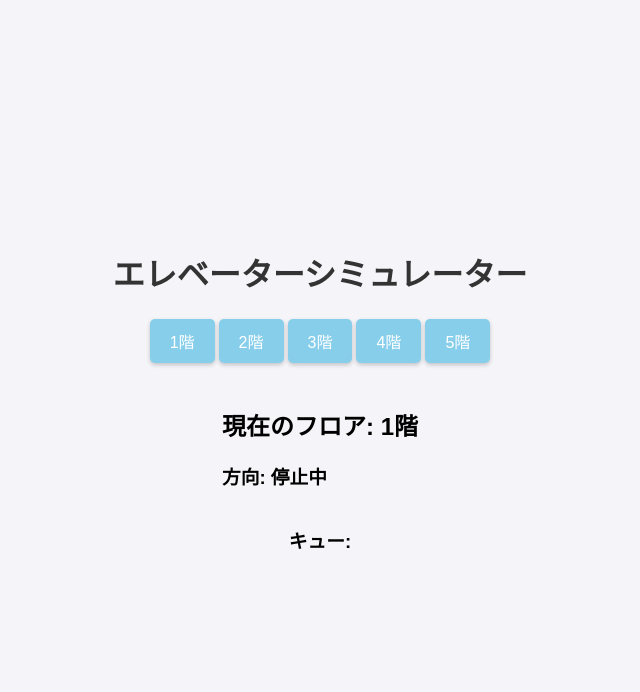
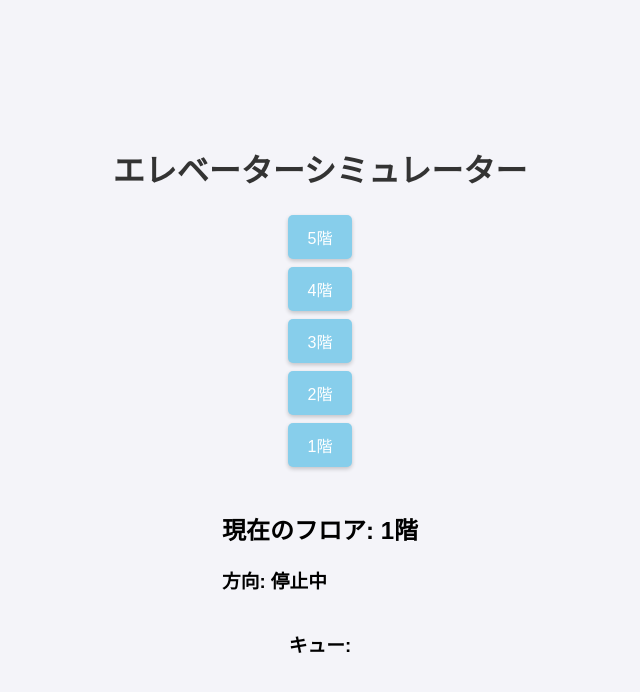
Before and after one commit to itc-s23014/ReactLesson05, a Next.js app: page / in a window 1280 px wide. Shown: the top 692 px of the page, without its empty margins (320-960 px from the left). Built offline with nearby package versions, Linux system fonts and the light colour scheme.

Commit message:
buttonを縦に変更

```diff
--- a/pages/index.js
+++ b/pages/index.js
@@ -61,22 +61,24 @@ export default function Home() {
   return (
 	  <div style={{ display: 'flex', flexDirection: 'column', alignItems: 'center' }}>
   <h1>エレベーターシミュレーター</h1>
-      <div>
-        {floors.map((floor) => (
+  <div style={{ display: 'flex', flexDirection: 'column' }}>
+    {floors.slice().reverse().map((floor) => (
       <button key={floor} onClick={() => handleFloorRequest(floor)}>
         {floor}階
       </button>
     ))}
   </div>
+
   <CSSTransition in={moving} timeout={500} classNames="floor">
     <div style={{ marginTop: '20px' }}>
       <h2>現在のフロア: {currentFloor}階</h2>
-          <h3>方向: {moving ? `${nextFloor}階へ${direction === 'up' ? '上昇中' : '下降中'}` : '停止中'}</h3>
+      <h3>方向: {moving ? `${nextFloor}階へ${direction === 'up' ? '上昇中↑' : '下降中↓'}` : '停止中'}</h3>
     </div>
   </CSSTransition>
   <div>
     <h3>キュー: {floorQueue.join(', ')}</h3>
   </div>
 </div>
+
   );
 }
```
Lines whose indentation alone changed are shown as unchanged.
